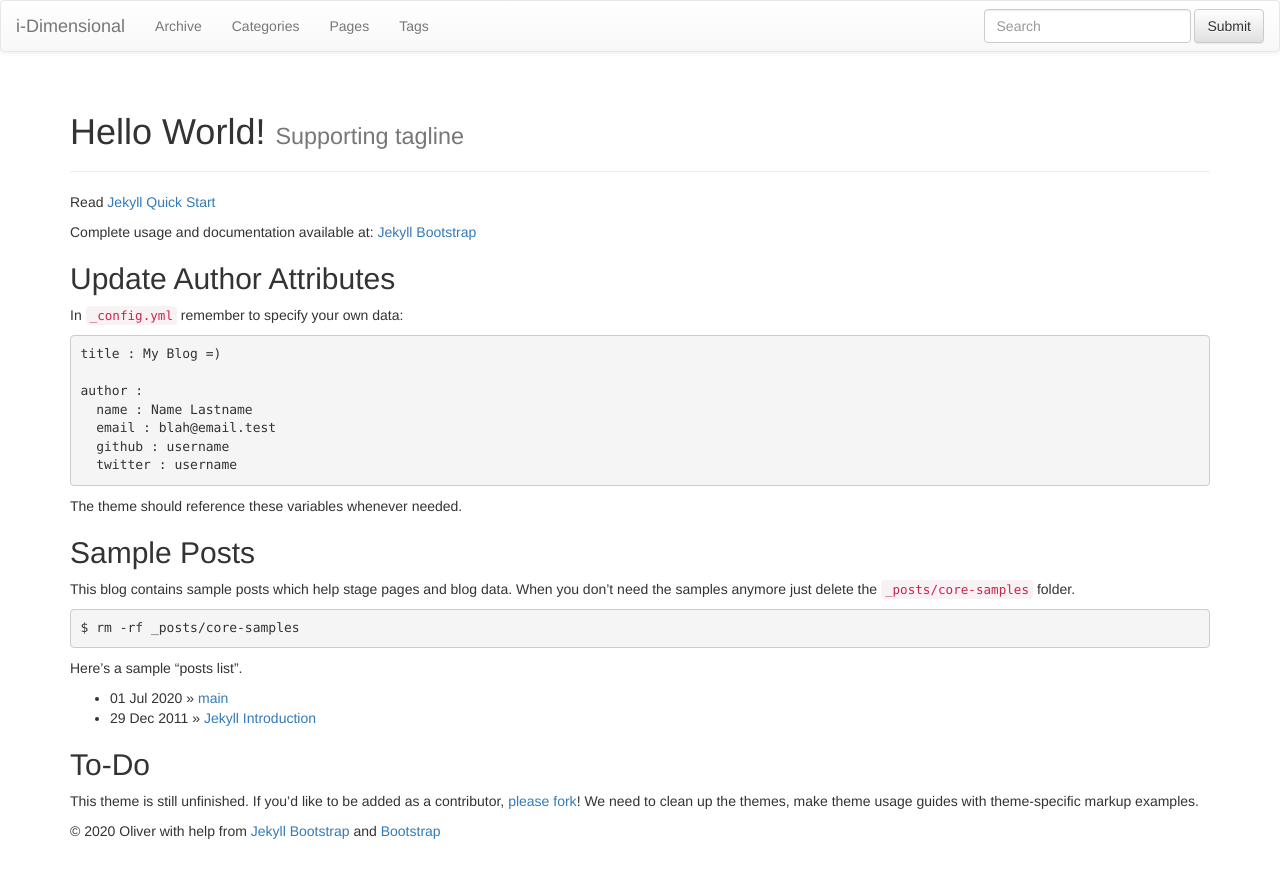
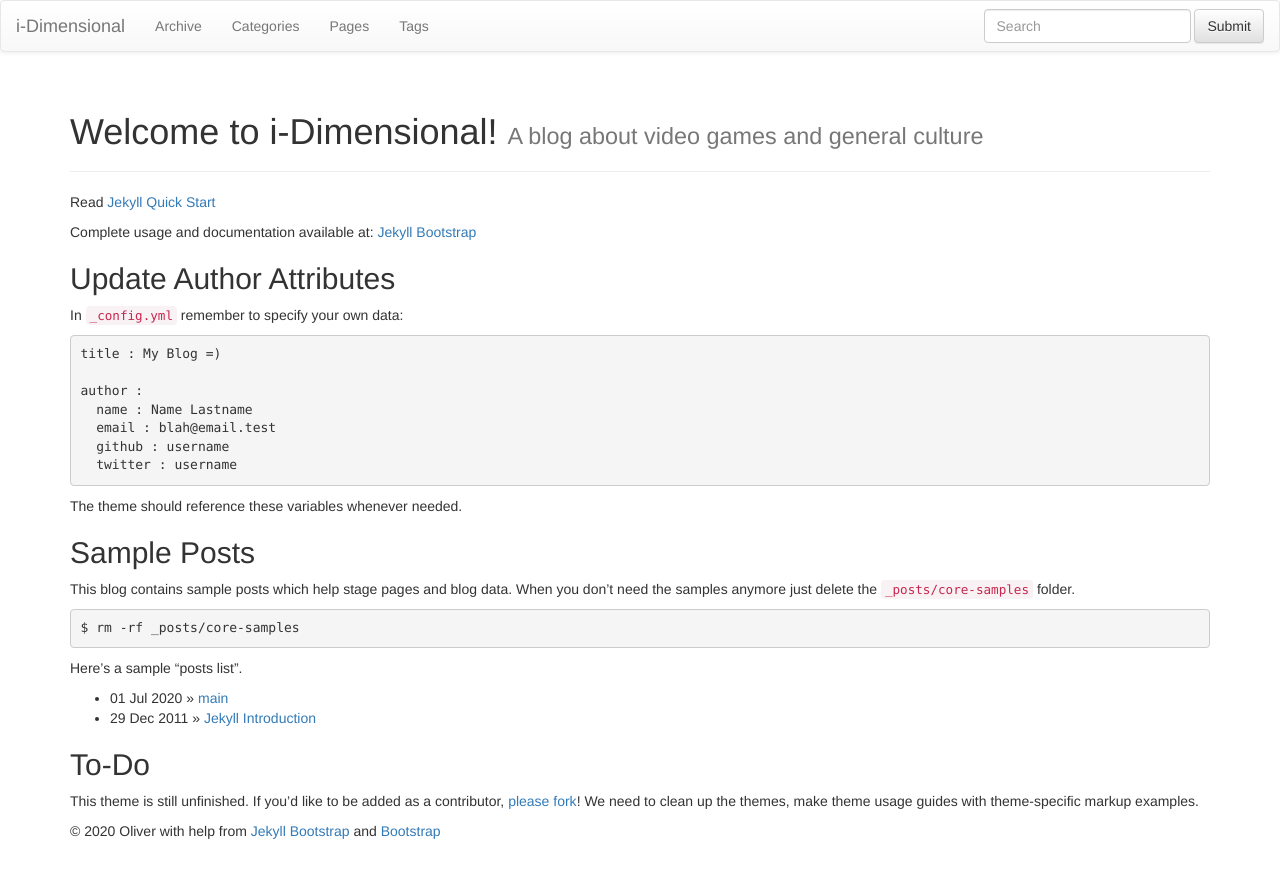
Before and after one commit to nadathos/nadathos.github.io, a Jekyll site: the page built from index.md, in a window 1280 px wide. Shown: the top 878 px of the page. Built offline with Jekyll 4.4.1, drawn with Linux system fonts in a browser that asks for light colours; nearby versions of some CDN libraries; library files that are not in the unit come from our copies.

Commit message:
Update index.md

```diff
--- a/index.md
+++ b/index.md
@@ -1,7 +1,7 @@
 ---
 layout: page
-title: Hello World!
-tagline: Supporting tagline
+title: Welcome to i-Dimensional!
+tagline: A blog about video games and general culture
 ---
 {% include JB/setup %}
 
```
